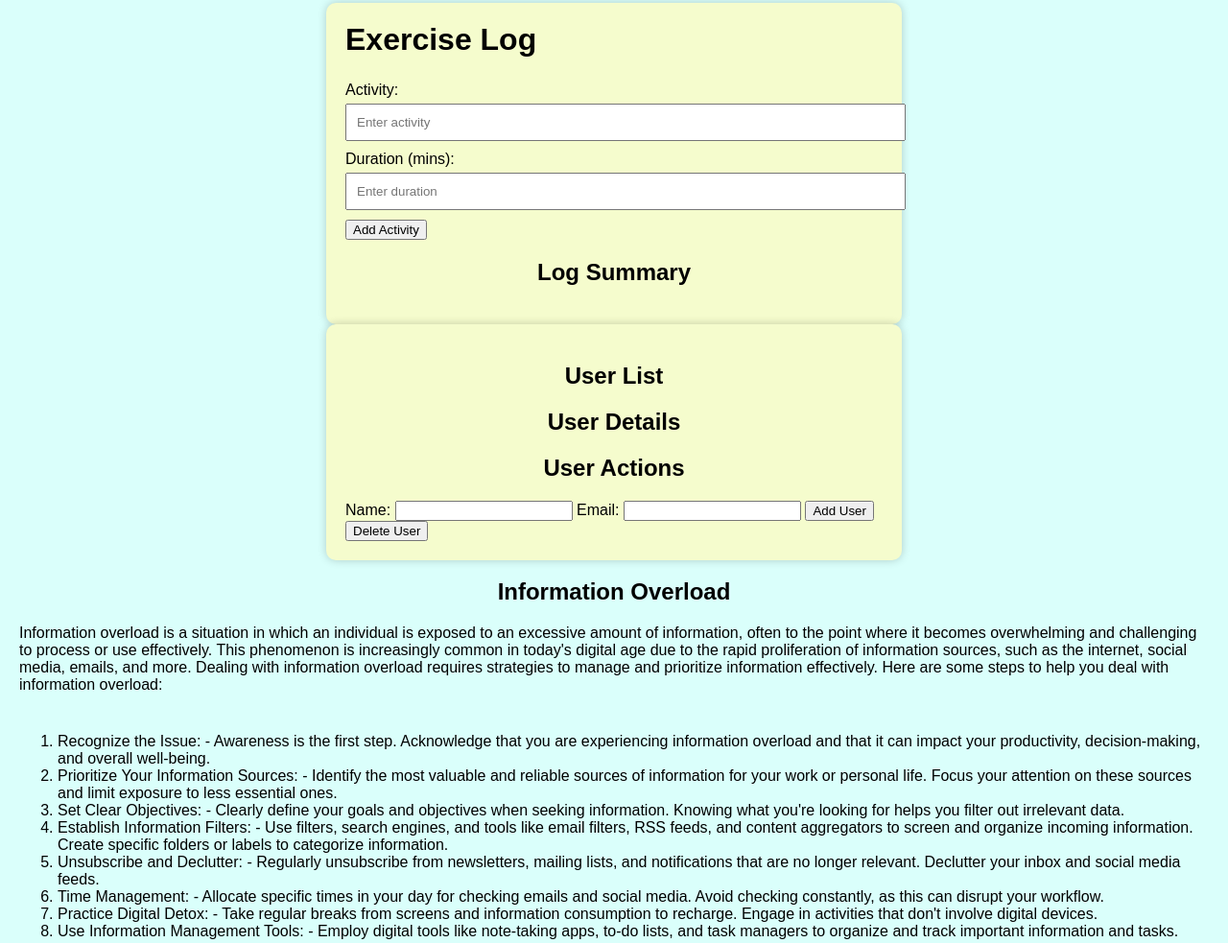
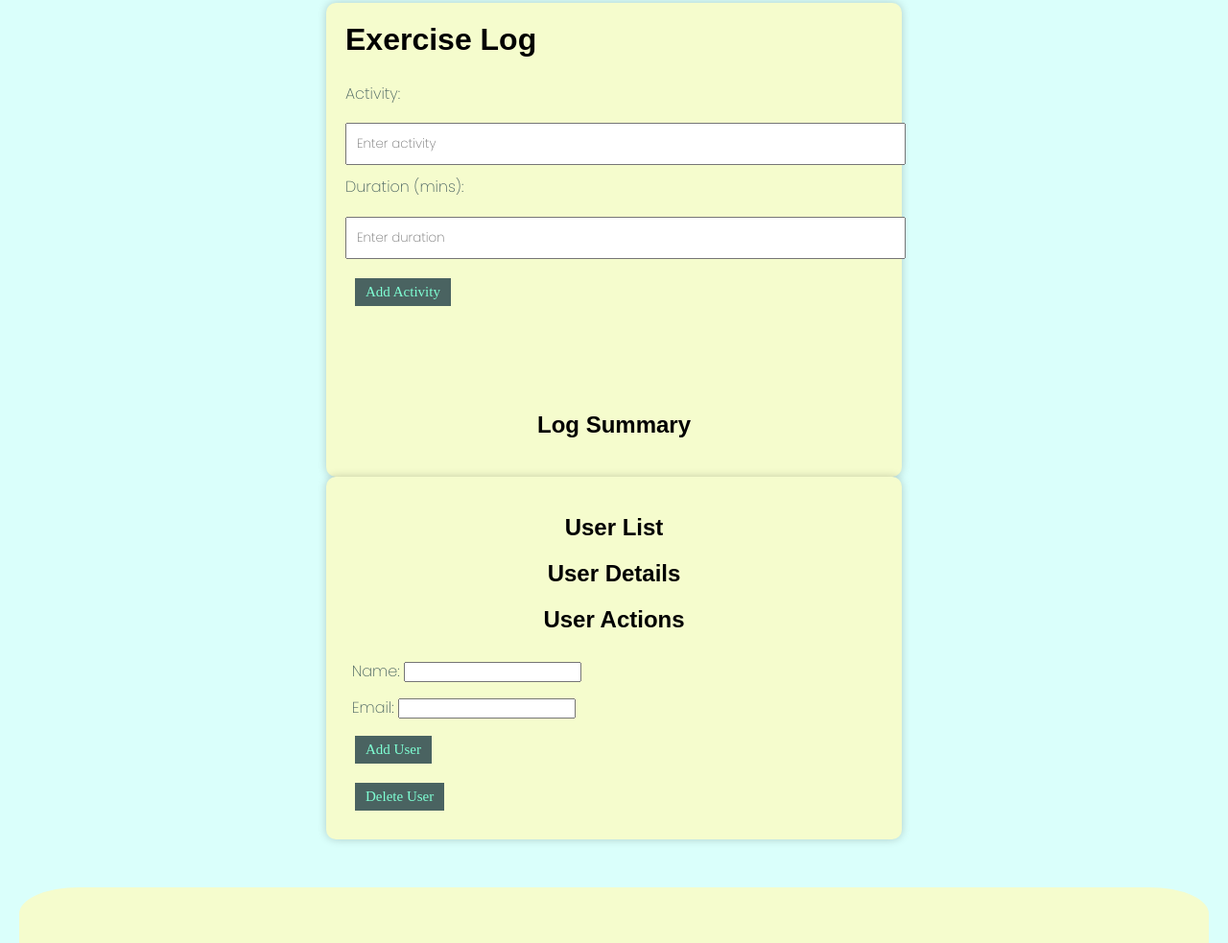
Before and after one commit to abhinandan202004/codefury1, a plain HTML site: page index.html in a window 1280 px wide. Shown: the part 213-1196 px from the top of the page at 96% size. Drawn offline with Linux system fonts and the light colour scheme; a web font is replaced by a local one.

Commit message:
hello everyone
adde this new feature

```diff
--- a/index.html
+++ b/index.html
@@ -8,6 +8,9 @@
     <link rel="preconnect" href="https://fonts.googleapis.com">
     <link rel="preconnect" href="https://fonts.gstatic.com" crossorigin>
     <link href="https://fonts.googleapis.com/css2?family=Familjen+Grotesk:wght@400;500&display=swap" rel="stylesheet">
+    <link rel="preconnect" href="https://fonts.googleapis.com">
+<link rel="preconnect" href="https://fonts.gstatic.com" crossorigin>
+<link href="https://fonts.googleapis.com/css2?family=Familjen+Grotesk:wght@400;500&family=Poppins:wght@200&display=swap" rel="stylesheet">
 </head>
 <body>
     <header>
@@ -45,10 +48,14 @@
     <section class="user-actions">
         <h2>User Actions</h2>
         <form id="addUserForm">
-            <label for="name">Name:</label>
+          <div class="user">
+            <label  for="name">Name:</label>
             <input type="text" id="name" required>
-            <label for="email">Email:</label>
+          </div>
+          <div class="user">
+            <label  for="email">Email:</label>
             <input type="email" id="email" required>
+          </div>
             <button type="submit">Add User</button>
         </form>
         <button id="deleteUser">Delete User</button>
@@ -92,7 +99,7 @@
          </li>
     </ol>
     </div>
-
+    <h2> Online Harrasment</h2>
 
     </div>
 
--- a/style.css
+++ b/style.css
@@ -149,12 +149,16 @@ body {
   .form label {
     display: block;
     margin-bottom: 5px;
+    color: #4A6361;
+    padding-bottom: 10pt;
+    font-family: 'poppins';
   }
 
   .form input {
     width: 100%;
     padding: 10px;
     margin-bottom: 10px;
+    font-family: 'poppins';
   }
 
   .log {
@@ -173,5 +177,63 @@ body {
      flex-direction: row;
   }
 h3{
-    color: #334B49;
+    color: #4A6361;
 }
+input{
+    color: #4A6361;
+}
+button{
+    border: 1px solid #4A6361;
+    background: #4A6361;
+    padding: 5px 10px;
+    font-size: 15px;
+    cursor : pointer;
+    margin: 10px;
+    transform: 0.8s;
+    position: relative;
+    overflow: hidden;
+    color: aquamarine;
+    font-family: "montserrat";
+
+}
+button:hover{
+    color: aquamarine;
+}
+button::before{
+    content: "";
+    position: absolute;
+    left: 0;
+    width: 100%;
+    height: 0%;
+    background: rgb(218, 255, 251);
+    z-index: -1;
+    transition: 0.8s;
+    bottom: 0;
+    border-radius: 50% 50% 0 0 ;
+}
+
+button:hover::before{
+    height: 180%;
+}
+.infovrld{
+    background-color: rgb(245, 252, 205);
+    border-radius: 5%;
+    font-size: medium;
+    font-family: sans-serif;
+    padding: 50px;
+    margin-top: 50px;
+}
+.main{
+    margin-bottom: 20px;
+}
+.form{
+    margin-bottom: 30px;
+}
+.log{
+    margin-top: 100px;
+}
+.user{
+    padding: 5pt;
+    font-family: 'poppins';
+    color: #4A6361;
+}
```
